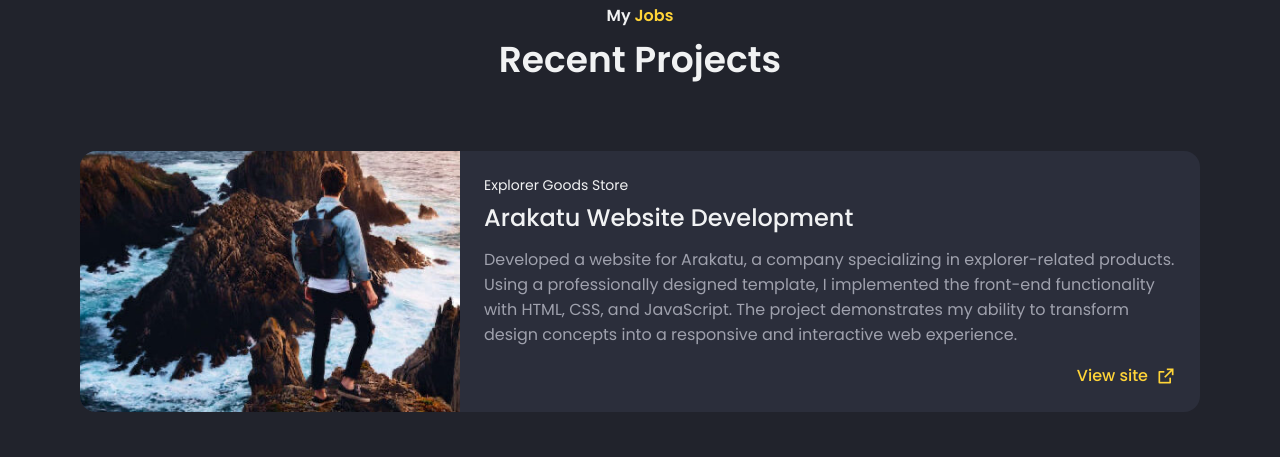
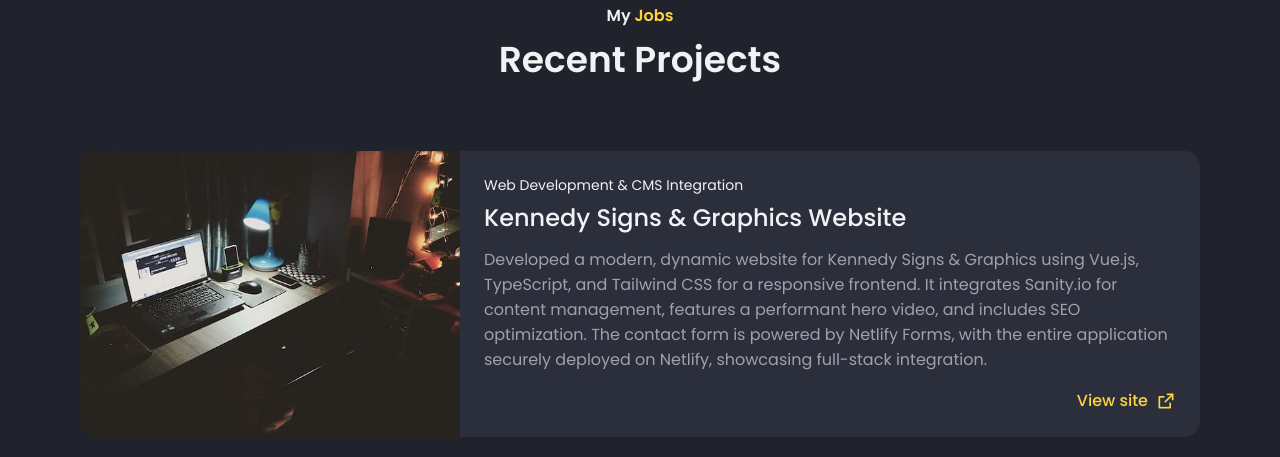
Before and after one commit to tibecvp/tibe-calderon, a plain HTML site: page index.html in a window 1280 px wide. Shown: the part 3435-3892 px from the top of the page. Drawn offline with nearby package versions, Linux system fonts and the light colour scheme.

Commit message:
Adds the KSG project.

```diff
--- a/index.html
+++ b/index.html
@@ -321,6 +321,25 @@
          </h2>
 
          <div class="projects__container container grid">
+
+            <article class="projects__card">
+               <img src="assets/img/project-img-1.jpg" alt="Projects image" class="projects__img">
+
+               <div class="projects__modal">
+                  <span class="projects__subtitle">Web Development & CMS Integration</span>
+
+                  <h2 class="projects__title">Kennedy Signs & Graphics Website</h2>
+
+                  <p class="projects_description">
+                     Developed a modern, dynamic website for Kennedy Signs & Graphics using Vue.js, TypeScript, and Tailwind CSS for a responsive frontend. It integrates Sanity.io for content management, features a performant hero video, and includes SEO optimization. The contact form is powered by Netlify Forms, with the entire application securely deployed on Netlify, showcasing full-stack integration.
+                  </p>
+
+                  <a href="https://kennedysignsandgraphics.netlify.app/" target="_blank" class="projects__button">
+                     View site <i class="ri-external-link-line"></i>
+                  </a>
+               </div>
+            </article>
+
             <article class="projects__card">
                <img src="assets/img/project-arakatu.jpg" alt="Projects image" class="projects__img">
 
```
